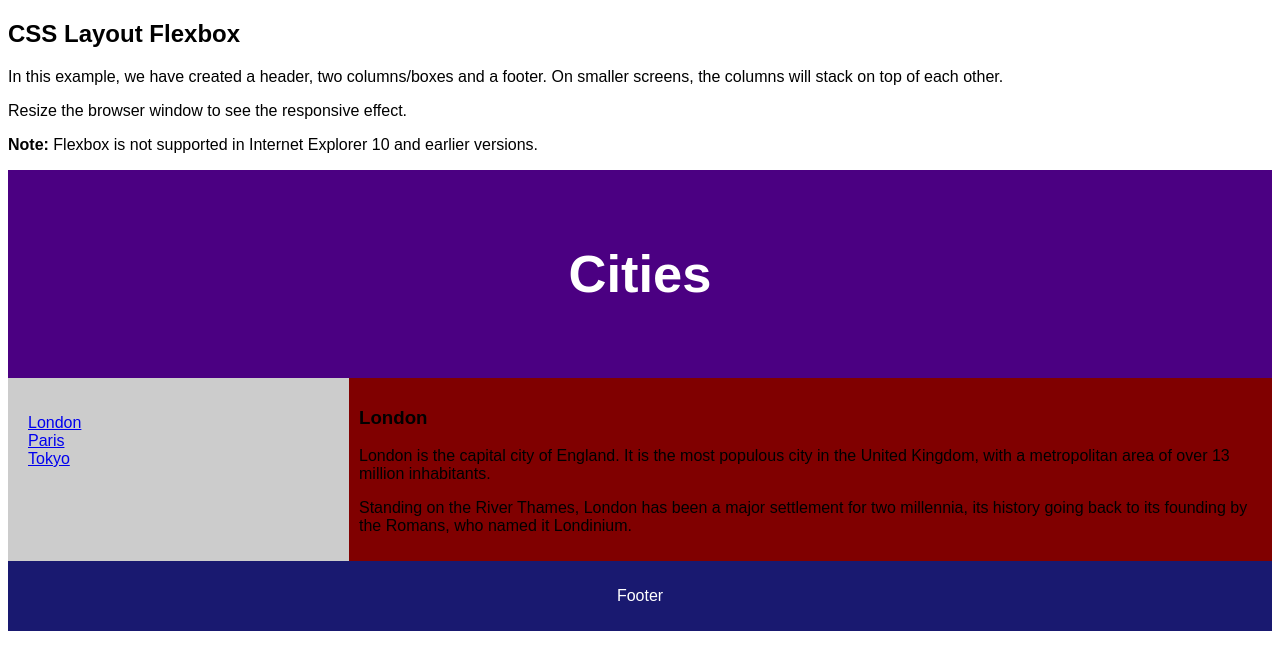
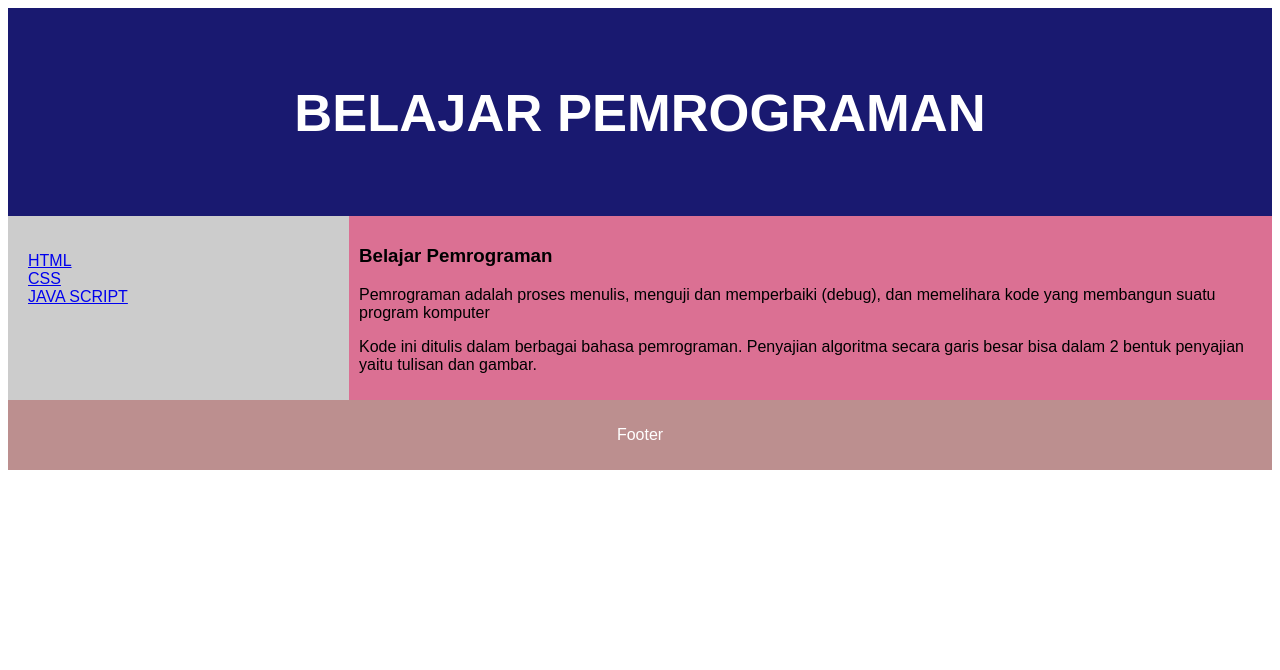
Before and after one commit to noviprasetiyawati/noviprasetiyawati.github.io, a plain HTML site: page semantik.html in a window 1280 px wide. Drawn offline with Linux system fonts and the light colour scheme.

Commit message:
Update semantik.html

```diff
--- a/semantik.html
+++ b/semantik.html
@@ -1,7 +1,7 @@
 <!DOCTYPE html>
 <html lang="en">
 <head>
-<title>BELAJAR PEMROGRAMAN</title>
+<title>CSS Template</title>
 <meta charset="utf-8">
 <meta name="viewport" content="width=device-width, initial-scale=1">
 <style>
@@ -15,7 +15,7 @@ body {
 
 /* Style the header */
 header {
-  background-color: #4B0082;
+  background-color: #191970;
   padding: 30px;
   text-align: center;
   font-size: 35px;
@@ -48,13 +48,13 @@ article {
   -webkit-flex: 3;
   -ms-flex: 3;
   flex: 3;
-  background-color: #800000;
+  background-color: #DB7093;
   padding: 10px;
 }
 
 /* Style the footer */
 footer {
-  background-color: #191970;
+  background-color: #BC8F8F;
   padding: 10px;
   text-align: center;
   color: white;
@@ -71,28 +71,25 @@ footer {
 </head>
 <body>
 
-<h2>CSS Layout Flexbox</h2>
-<p>In this example, we have created a header, two columns/boxes and a footer. On smaller screens, the columns will stack on top of each other.</p>
-<p>Resize the browser window to see the responsive effect.</p>
-<p><strong>Note:</strong> Flexbox is not supported in Internet Explorer 10 and earlier versions.</p>
+
 
 <header>
-  <h2>Cities</h2>
+  <h2>BELAJAR PEMROGRAMAN</h2>
 </header>
 
 <section>
   <nav>
     <ul>
-      <li><a href="#">London</a></li>
-      <li><a href="#">Paris</a></li>
-      <li><a href="#">Tokyo</a></li>
+      <li><a href="#">HTML</a></li>
+      <li><a href="#">CSS</a></li>
+      <li><a href="#">JAVA SCRIPT</a></li>
     </ul>
   </nav>
 
   <article>
-    <h1>London</h1>
-    <p>London is the capital city of England. It is the most populous city in the  United Kingdom, with a metropolitan area of over 13 million inhabitants.</p>
-    <p>Standing on the River Thames, London has been a major settlement for two millennia, its history going back to its founding by the Romans, who named it Londinium.</p>
+    <h1>Belajar Pemrograman</h1>
+    <p>Pemrograman adalah proses menulis, menguji dan memperbaiki (debug), dan memelihara kode yang membangun suatu program komputer</p>
+    <p>Kode ini ditulis dalam berbagai bahasa pemrograman. Penyajian algoritma secara garis besar bisa dalam 2 bentuk penyajian yaitu tulisan dan gambar.</p>
   </article>
 </section>
 
```
